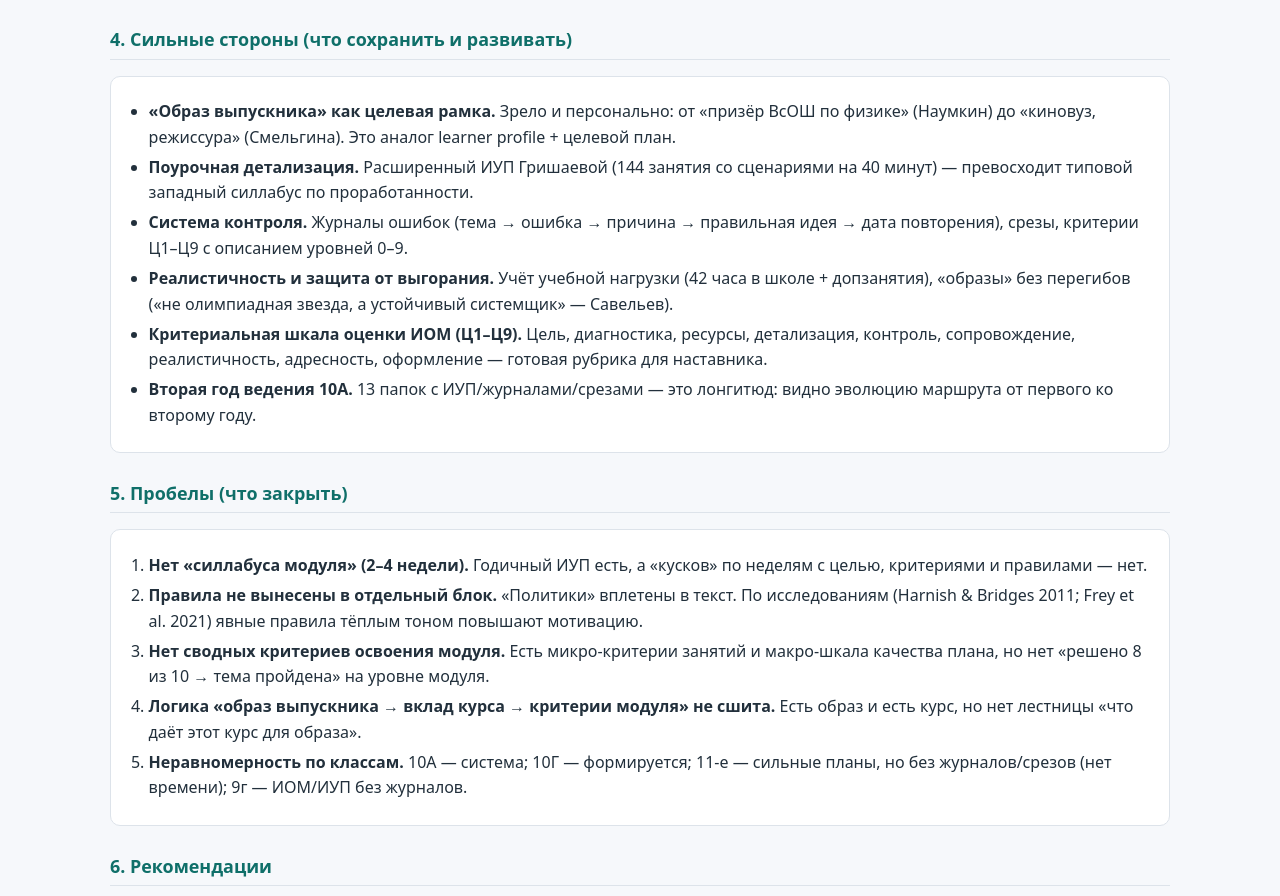
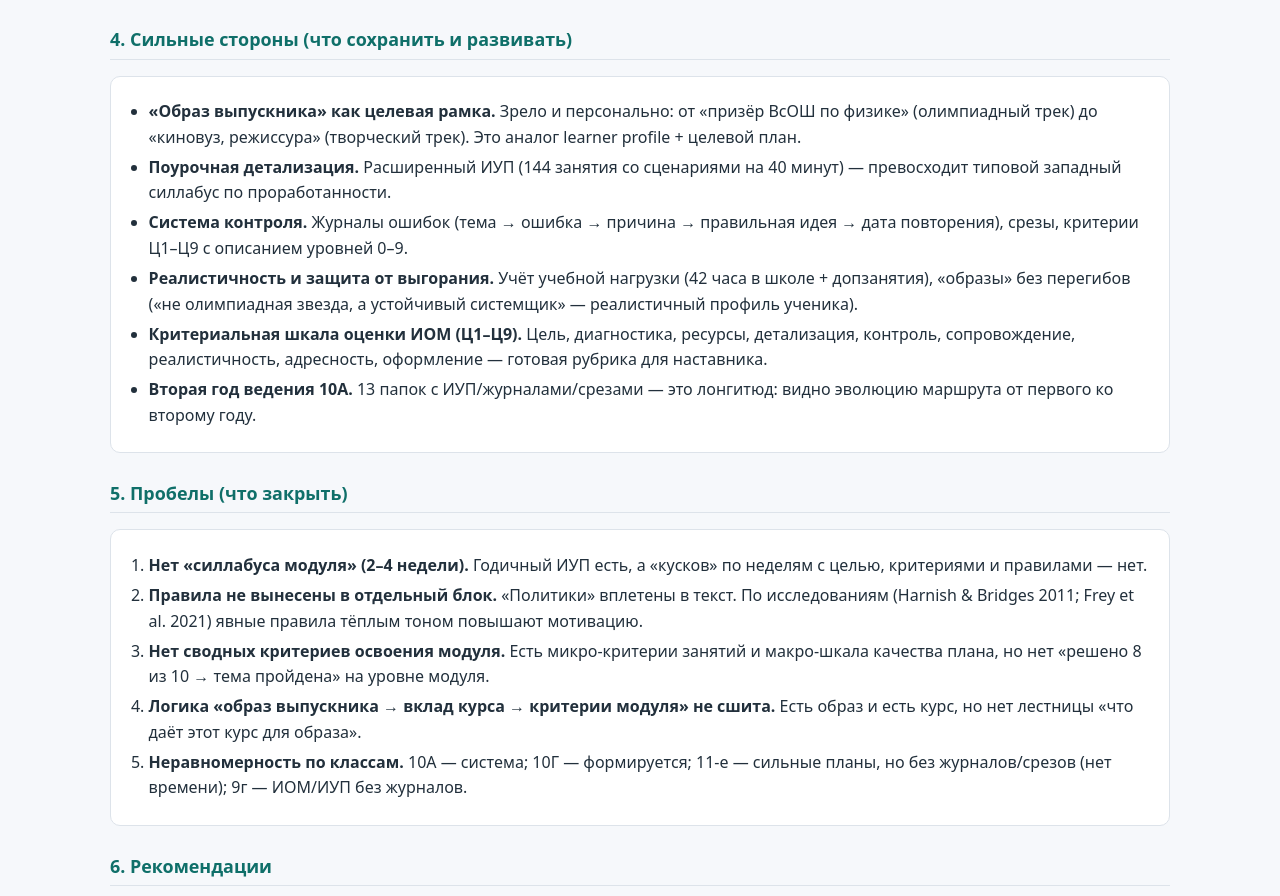
Before and after one commit to Lotmel2015/navigator-centra, a plain HTML site: page Методички/Шаблоны и памятки/Сводный анализ работ по каталогам.html in a window 1280 px wide. Shown: the part 1975-2871 px from the top of the page. Drawn offline with Linux system fonts and the light colour scheme.

Commit message:
Портал: убран блок «Сводный анализ работ» из раздела Силлабусы; методички по силлабусам обезличены (без фамилий школьников)

```diff
--- a/Методички/Шаблоны и памятки/Сводный анализ работ по каталогам.html
+++ b/Методички/Шаблоны и памятки/Сводный анализ работ по каталогам.html
@@ -87,10 +87,10 @@
   <h2>4. Сильные стороны (что сохранить и развивать)</h2>
   <div class="card">
     <ul>
-      <li><b>«Образ выпускника» как целевая рамка.</b> Зрело и персонально: от «призёр ВсОШ по физике» (Наумкин) до «киновуз, режиссура» (Смельгина). Это аналог learner profile + целевой план.</li>
-      <li><b>Поурочная детализация.</b> Расширенный ИУП Гришаевой (144 занятия со сценариями на 40 минут) — превосходит типовой западный силлабус по проработанности.</li>
+      <li><b>«Образ выпускника» как целевая рамка.</b> Зрело и персонально: от «призёр ВсОШ по физике» (олимпиадный трек) до «киновуз, режиссура» (творческий трек). Это аналог learner profile + целевой план.</li>
+      <li><b>Поурочная детализация.</b> Расширенный ИУП (144 занятия со сценариями на 40 минут) — превосходит типовой западный силлабус по проработанности.</li>
       <li><b>Система контроля.</b> Журналы ошибок (тема → ошибка → причина → правильная идея → дата повторения), срезы, критерии Ц1–Ц9 с описанием уровней 0–9.</li>
-      <li><b>Реалистичность и защита от выгорания.</b> Учёт учебной нагрузки (42 часа в школе + допзанятия), «образы» без перегибов («не олимпиадная звезда, а устойчивый системщик» — Савельев).</li>
+      <li><b>Реалистичность и защита от выгорания.</b> Учёт учебной нагрузки (42 часа в школе + допзанятия), «образы» без перегибов («не олимпиадная звезда, а устойчивый системщик» — реалистичный профиль ученика).</li>
       <li><b>Критериальная шкала оценки ИОМ (Ц1–Ц9).</b> Цель, диагностика, ресурсы, детализация, контроль, сопровождение, реалистичность, адресность, оформление — готовая рубрика для наставника.</li>
       <li><b>Вторая год ведения 10А.</b> 13 папок с ИУП/журналами/срезами — это лонгитюд: видно эволюцию маршрута от первого ко второму году.</li>
     </ul>
```
Also changed, not shown: Методички/Шаблоны и памятки/Силлабус 2.0 три уровня.html (+1 -1 lines), Я выбираю свою траекторию.html (+2 -3 lines).
